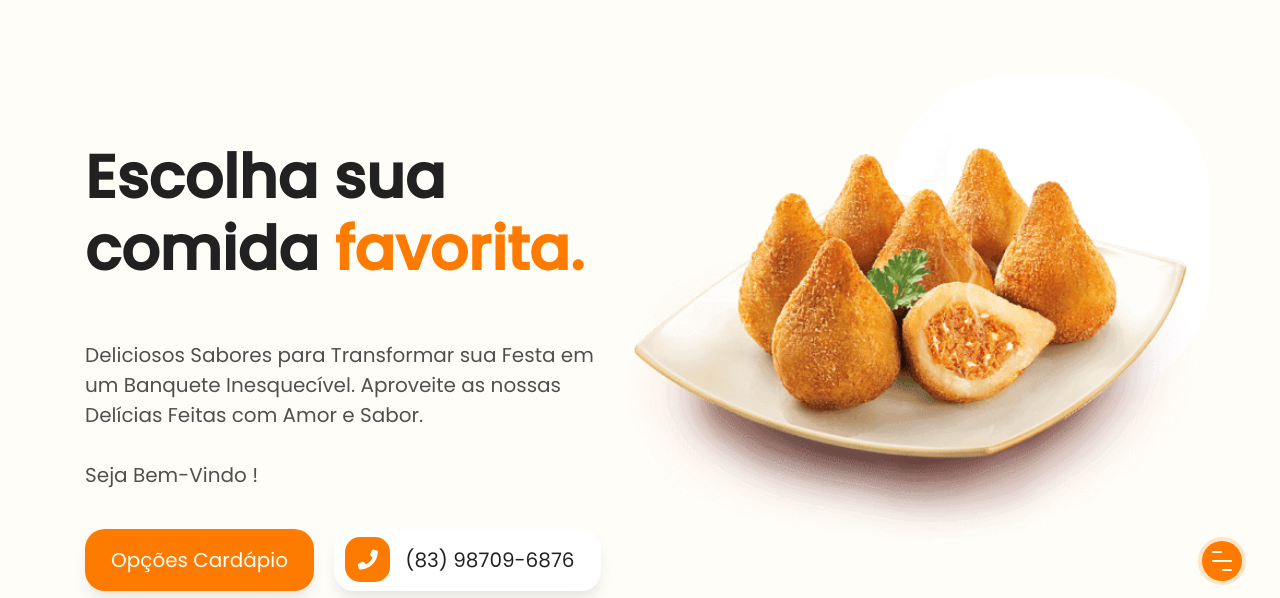
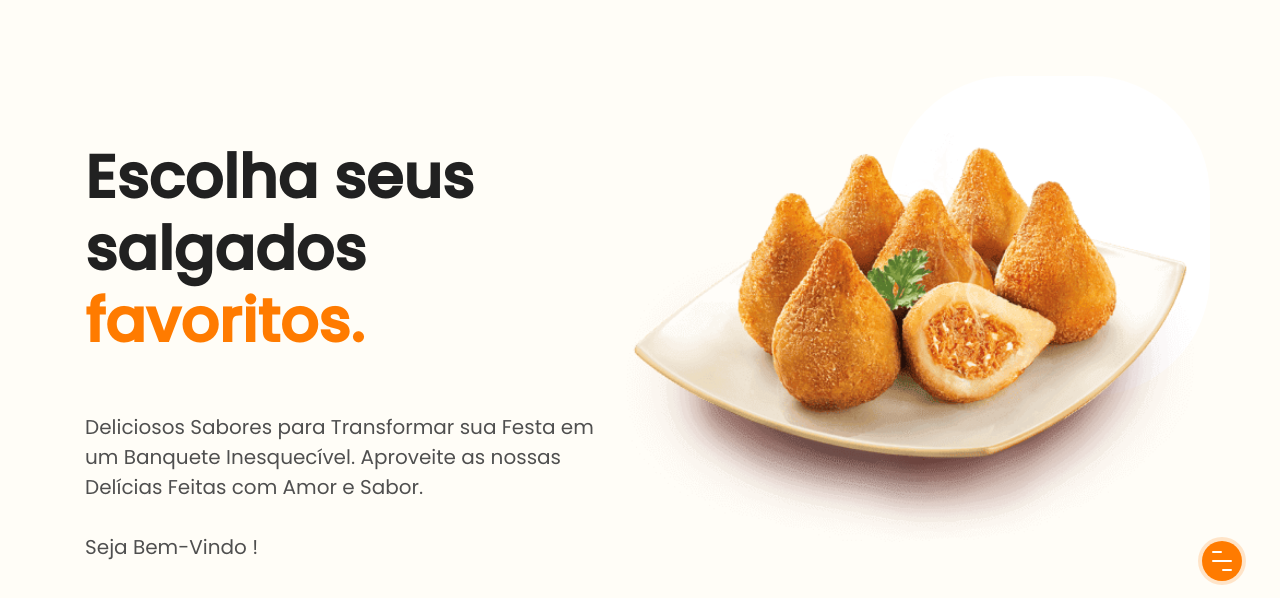
Before and after one commit to albertomoiseisweb/alba-salgados, a plain HTML site: page index.html in a window 1280 px wide. Shown: the part 195-793 px from the top of the page. Drawn offline with nearby package versions, Linux system fonts and the light colour scheme; files that its build step writes are made by us from their sources; a script that the page names is missing.

Commit message:
att, alberto moiseis

```diff
--- a/index.html
+++ b/index.html
@@ -102,7 +102,7 @@
             <div class="row">
                 <div class="col-12 col-lg-6 col-md-6 col-sm-12 col-one">
                     <div class="d-flex text-banner">
-                        <h1 class="wow fadeInLeft"><b>Escolha sua comida <b class="color-primary">favorita.</b></b></h1>
+                        <h1 class="wow fadeInLeft"><b>Escolha seus salgados <b class="color-primary">favoritos.</b></b></h1>
                         <p class="wow fadeInLeft delay-02s">
                             Deliciosos Sabores para Transformar sua Festa em um Banquete Inesquecível. Aproveite as
                             nossas Delícias Feitas com Amor e Sabor.
```
